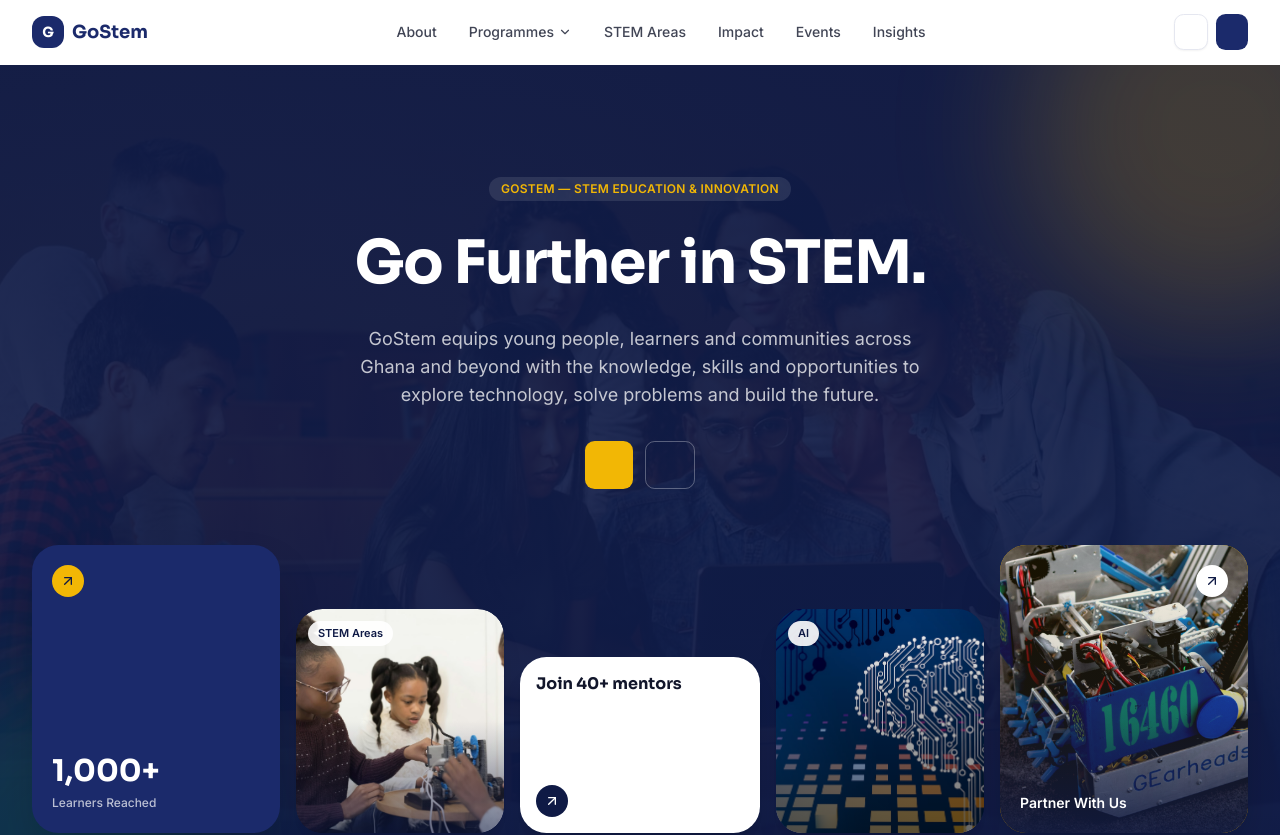
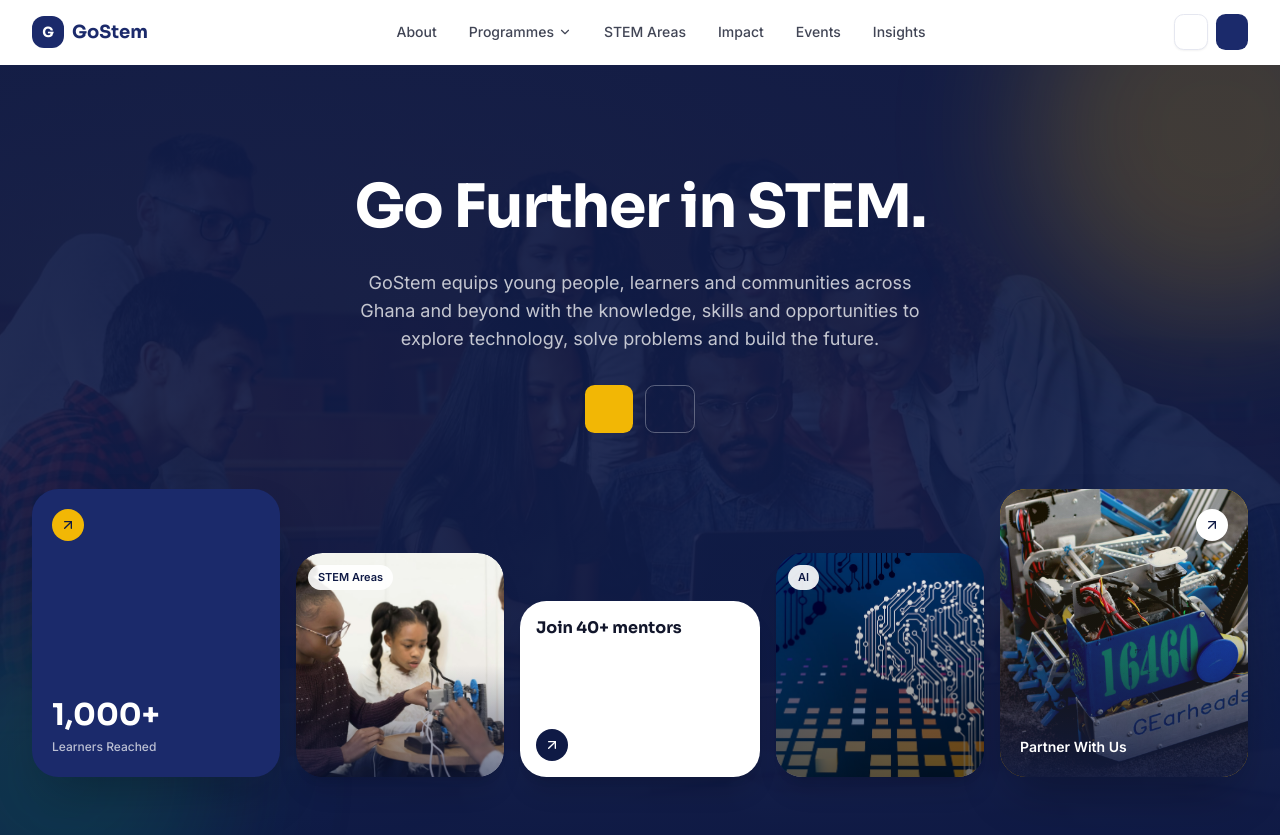
Before and after one commit to m1ch-a3l/stemvillage, a Next.js app: page / in a window 1280 px wide. Shown: the top 835 px of the page. Built offline with nearby package versions, Linux system fonts and the light colour scheme.

Commit message:
Remove eyebrow badge from Hero section

```diff
--- a/src/components/sections/Hero.tsx
+++ b/src/components/sections/Hero.tsx
@@ -62,12 +62,6 @@
       />
 
       <Container className="relative flex flex-col items-center gap-8 pt-20 text-center sm:pt-28">
-        <motion.span
-          {...fadeUp(0)}
-          className="inline-flex w-fit items-center rounded-full bg-white/10 px-3 py-1 text-xs font-semibold tracking-wide text-brand-gold uppercase"
-        >
-          {siteConfig.name} — STEM Education & Innovation
-        </motion.span>
         <motion.h1
           {...fadeUp(0.08)}
           className="max-w-3xl text-4xl font-bold tracking-tight text-balance text-white sm:text-5xl lg:text-6xl"
```
